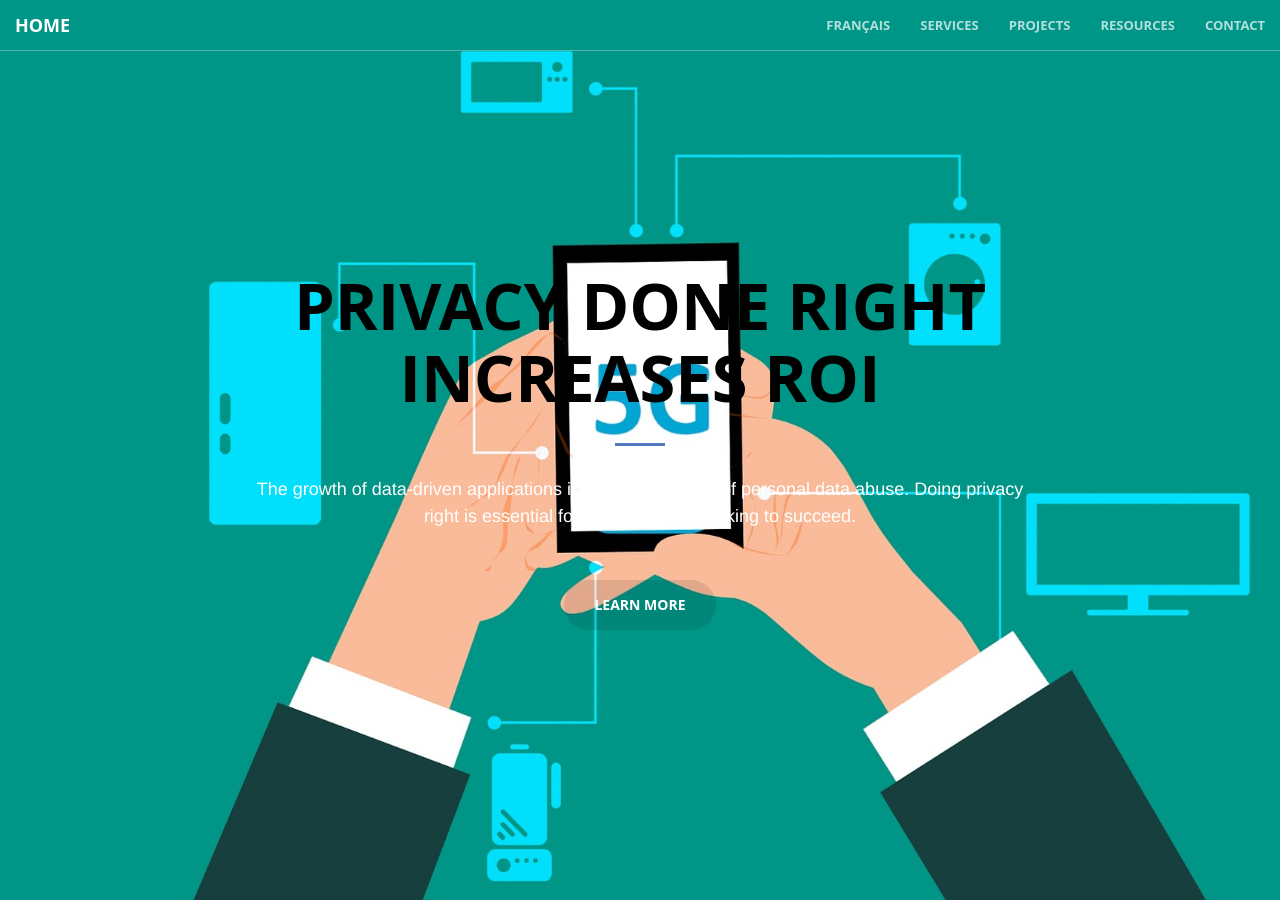
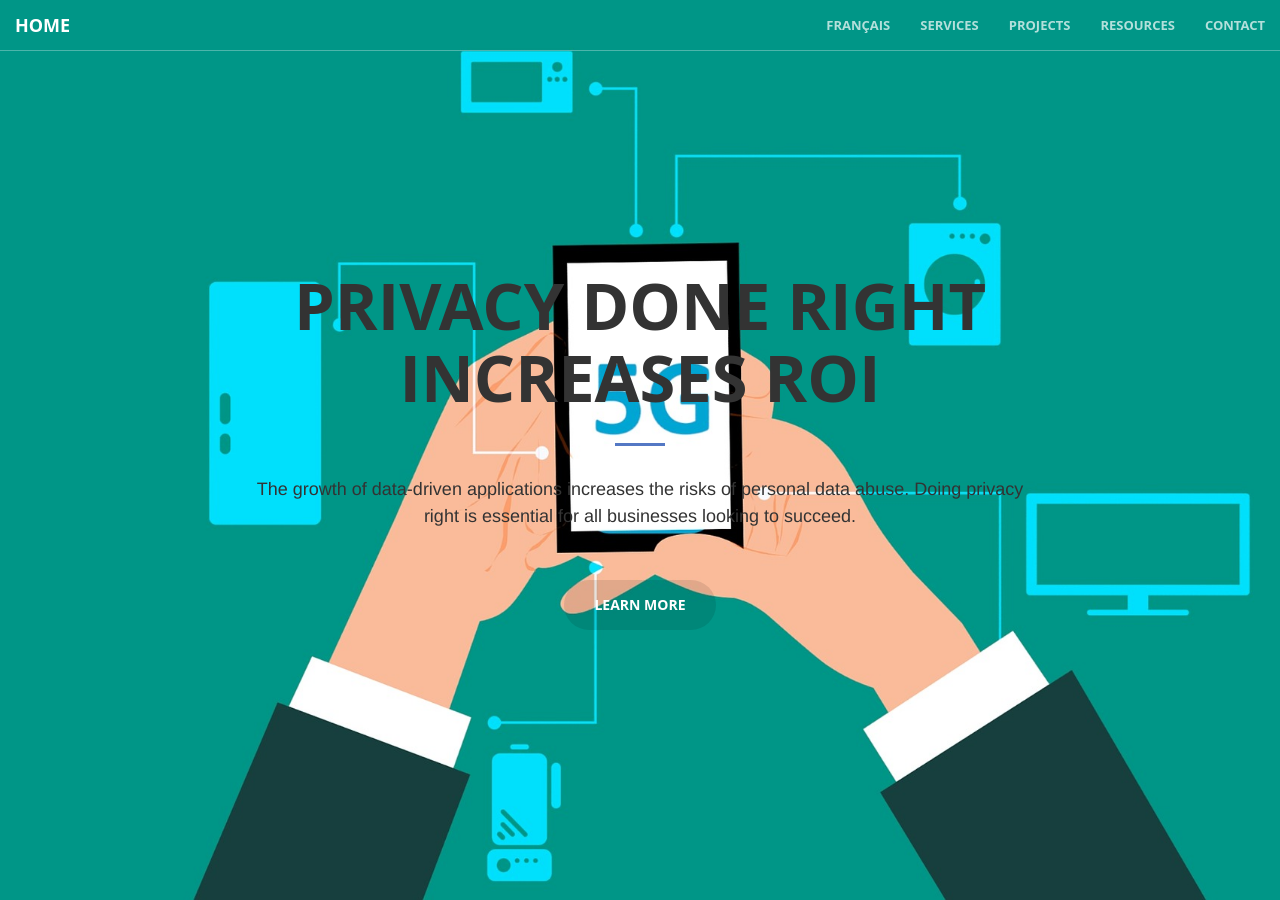
Before and after one commit to riod4/riod4.github.io, a Jekyll site: the page built from index.html, in a window 1280 px wide and 900 px high. Built offline with Jekyll 4.4.1, drawn with Linux system fonts in a browser that asks for light colours; comment, search, counter and statistics services are not loaded.

Commit message:
edit out (2) header text color override

```diff
--- a/_sass/_base.scss
+++ b/_sass/_base.scss
@@ -199,8 +199,7 @@ header {
     background-position: center;
     background-image: url('../img/header.jpg');
     text-align: center;
-    // mod header text
-    color: black;
+    // color: white;
     .header-content {
         position: relative;
         text-align: center;
@@ -218,7 +217,7 @@ header {
             }
             p {
                 font-weight: 300;
-                color: rgba(white, 1);
+                // color: rgba(white, 1);
                 font-size: 16px;
                 margin-bottom: 50px;
             }
```
